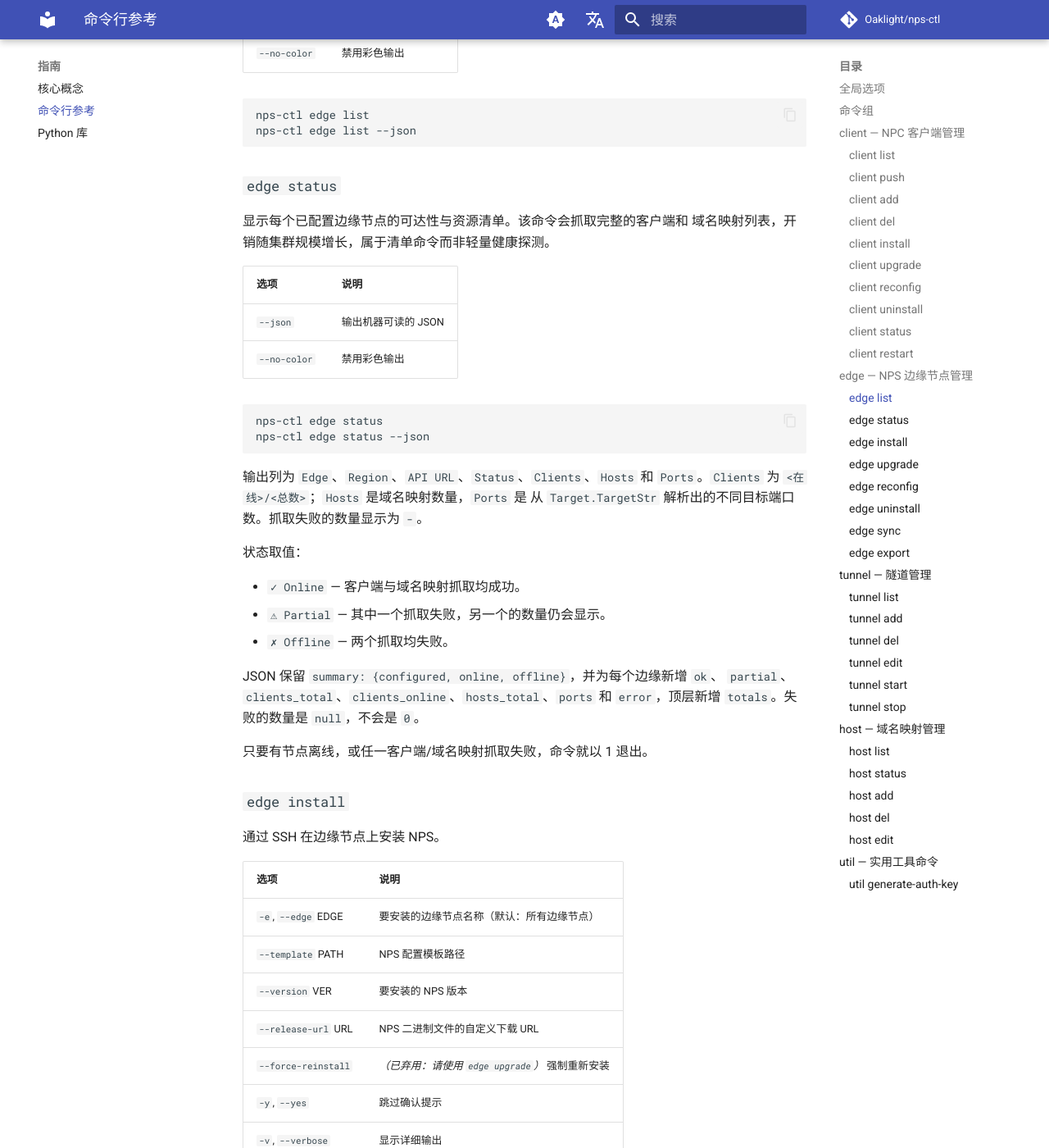
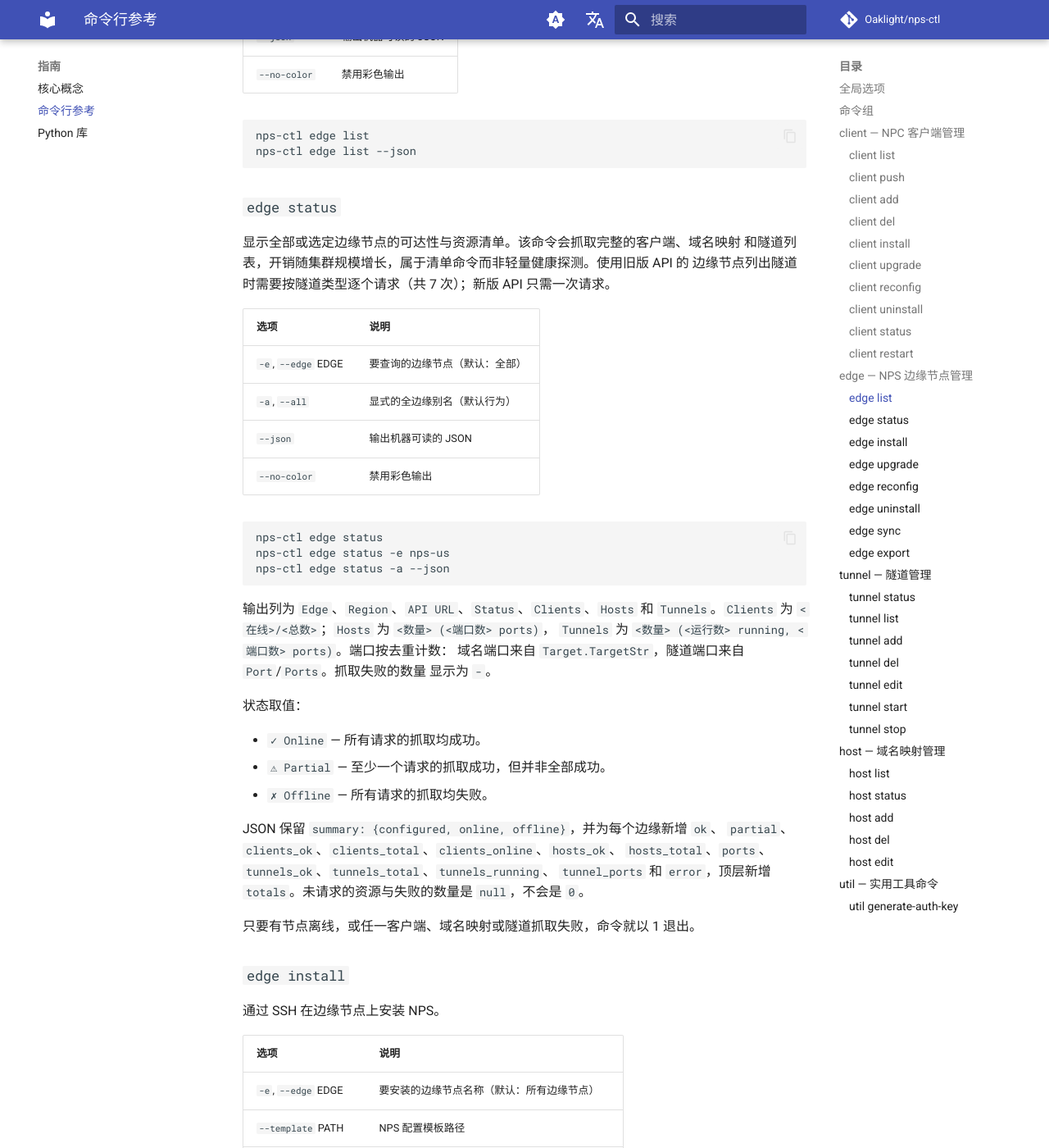
Before and after one commit to Oaklight/nps-ctl, an MkDocs documentation site: the page built from docs/guides/cli.md, in a window 1280 px wide and 1400 px high, scrolled down 6138 px. Shown: the whole window at 82% size. Built offline with MkDocs 1.6.1 and Material for MkDocs 9.7.7, drawn with Linux system fonts in a browser that asks for light colours; comment, search, counter and statistics services are not loaded; some of the changed text lies outside the part shown.

Commit message:
docs: 同步 tunnel status 与增强后的 edge status

````diff
--- a/docs/guides/cli.md
+++ b/docs/guides/cli.md
@@ -17,7 +17,7 @@
 | `--no-color` | 禁用彩色输出 |
 | `-V`, `--version` | 显示版本并退出 |
 
-读取类命令（`client list`、`host list`、`tunnel list`）默认作用于**所有**已配置的边缘节点；`-e/--edge` 缩小到单个边缘节点，`-a/--all` 是显式的全边缘别名。变更类命令（`client del`、`host/tunnel add|del|edit`）必须提供 `-e` 或 `-a` 之一，不存在隐式的全集群默认值。
+读取类命令（`client list`、`edge status`、`host list`、`host status`、`tunnel list`、`tunnel status`）默认作用于**所有**已配置的边缘节点；`-e/--edge` 缩小到单个边缘节点，`-a/--all` 是显式的全边缘别名。变更类命令（`client del`、`host/tunnel add|del|edit`）必须提供 `-e` 或 `-a` 之一，不存在隐式的全集群默认值。
 
 ## 命令组
 
@@ -218,34 +218,42 @@
 
 ### `edge status`
 
-显示每个已配置边缘节点的可达性与资源清单。该命令会抓取完整的客户端和
-域名映射列表，开销随集群规模增长，属于清单命令而非轻量健康探测。
+显示全部或选定边缘节点的可达性与资源清单。该命令会抓取完整的客户端、域名映射
+和隧道列表，开销随集群规模增长，属于清单命令而非轻量健康探测。使用旧版 API 的
+边缘节点列出隧道时需要按隧道类型逐个请求（共 7 次）；新版 API 只需一次请求。
 
 | 选项 | 说明 |
 | --- | --- |
+| `-e`, `--edge` EDGE | 要查询的边缘节点（默认：全部） |
+| `-a`, `--all` | 显式的全边缘别名（默认行为） |
 | `--json` | 输出机器可读的 JSON |
 | `--no-color` | 禁用彩色输出 |
 
 ```bash
 nps-ctl edge status
-nps-ctl edge status --json
+nps-ctl edge status -e nps-us
+nps-ctl edge status -a --json
 ```
 
 输出列为 `Edge`、`Region`、`API URL`、`Status`、`Clients`、`Hosts` 和
-`Ports`。`Clients` 为 `<在线>/<总数>`；`Hosts` 是域名映射数量，`Ports` 是
-从 `Target.TargetStr` 解析出的不同目标端口数。抓取失败的数量显示为 `-`。
+`Tunnels`。`Clients` 为 `<在线>/<总数>`；`Hosts` 为 `<数量> (<端口数> ports)`，
+`Tunnels` 为 `<数量> (<运行数> running, <端口数> ports)`。端口按去重计数：
+域名端口来自 `Target.TargetStr`，隧道端口来自 `Port`/`Ports`。抓取失败的数量
+显示为 `-`。
 
 状态取值：
 
-- `✓ Online` — 客户端与域名映射抓取均成功。
-- `⚠ Partial` — 其中一个抓取失败，另一个的数量仍会显示。
-- `✗ Offline` — 两个抓取均失败。
+- `✓ Online` — 所有请求的抓取均成功。
+- `⚠ Partial` — 至少一个请求的抓取成功，但并非全部成功。
+- `✗ Offline` — 所有请求的抓取均失败。
 
 JSON 保留 `summary: {configured, online, offline}`，并为每个边缘新增 `ok`、
-`partial`、`clients_total`、`clients_online`、`hosts_total`、`ports` 和
-`error`，顶层新增 `totals`。失败的数量是 `null`，不会是 `0`。
+`partial`、`clients_ok`、`clients_total`、`clients_online`、`hosts_ok`、
+`hosts_total`、`ports`、`tunnels_ok`、`tunnels_total`、`tunnels_running`、
+`tunnel_ports` 和 `error`，顶层新增 `totals`。未请求的资源与失败的数量是
+`null`，不会是 `0`。
 
-只要有节点离线，或任一客户端/域名映射抓取失败，命令就以 1 退出。
+只要有节点离线，或任一客户端、域名映射或隧道抓取失败，命令就以 1 退出。
 
 ### `edge install`
 
@@ -352,6 +360,31 @@
 ---
 
 ## `tunnel` — 隧道管理
+
+### `tunnel status`
+
+显示选定边缘节点的客户端在线状态与隧道清单。
+
+| 选项 | 说明 |
+| --- | --- |
+| `-e`, `--edge` EDGE | 要查询的边缘节点（默认：全部） |
+| `-a`, `--all` | 显式的全边缘别名（默认行为） |
+| `--json` | 输出机器可读的 JSON |
+| `--no-color` | 禁用彩色输出 |
+
+```bash
+nps-ctl tunnel status
+nps-ctl tunnel status -e nps-us
+nps-ctl tunnel status -a --json
+```
+
+输出列为 `Edge`、`Region`、`Status`、`Clients`、`Tunnels`、`Running` 和
+`Ports`。`Clients` 为 `<在线>/<总数>`；`Ports` 统计 `Port`/`Ports` 中不同的
+服务端端口（自动分配或无效端口会被忽略）。该命令不抓取域名映射，因此 JSON 中
+的域名计数为 `null`。
+
+仅当所有选定边缘的客户端与隧道抓取均成功时退出码为 0；任一抓取或配置失败
+（包括未知的 `-e`）为 1；同时使用 `-e` 和 `-a` 为 2。
 
 ### `tunnel list`
 
````
Also changed, not shown: docs/changelog.md (+18 -0 lines), docs/guides/library.md (+29 -0 lines), docs/reference/api.md (+17 -7 lines), docs/reference/cli-flags.md (+3 -3 lines).
